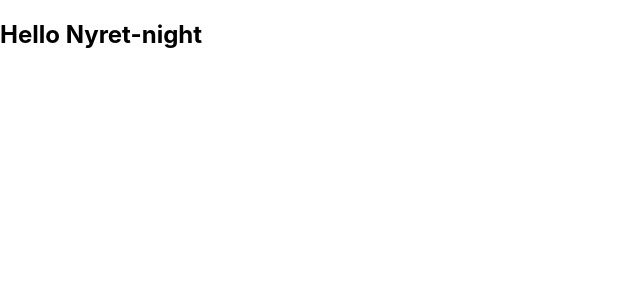
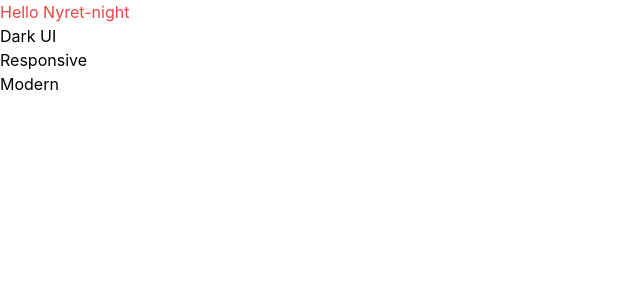
Before and after one commit to mostafizur99/nyret-night, a React (Create React App) app: page / in a window 1280 px wide. Shown: the top 300 px of the page, without its empty margins (0-640 px from the left). Built offline with nearby package versions, Linux system fonts and the light colour scheme.

Commit message:
feat: tailwind css added

```diff
--- a/package.json
+++ b/package.json
@@ -34,5 +34,10 @@
       "last 1 firefox version",
       "last 1 safari version"
     ]
+  },
+  "devDependencies": {
+    "autoprefixer": "^10.4.12",
+    "postcss": "^8.4.16",
+    "tailwindcss": "^3.1.8"
   }
 }
--- /dev/null
+++ b/postcss.config.js
@@ -0,0 +1,6 @@
+module.exports = {
+  plugins: {
+    tailwindcss: {},
+    autoprefixer: {},
+  },
+}
--- a/src/App.js
+++ b/src/App.js
@@ -2,7 +2,13 @@
 function App() {
   return (
     <div >
-      <h2>Hello Nyret-night</h2>
+      <h2 className="text-red-500">Hello Nyret-night</h2>
+
+      <ul>
+        <li>Dark UI</li>
+        <li>Responsive</li>
+        <li>Modern</li>
+      </ul>
     </div>
   );
 }
--- a/src/index.css
+++ b/src/index.css
@@ -1,3 +1,7 @@
+@tailwind base;
+@tailwind components;
+@tailwind utilities;
+
 body {
   margin: 0;
   font-family: -apple-system, BlinkMacSystemFont, 'Segoe UI', 'Roboto', 'Oxygen',
--- /dev/null
+++ b/tailwind.config.js
@@ -0,0 +1,10 @@
+/** @type {import('tailwindcss').Config} */
+module.exports = {
+  content: [
+    "./src/**/*.{js,jsx,ts,tsx}",
+  ],
+  theme: {
+    extend: {},
+  },
+  plugins: [],
+}
```
Also changed, not shown: 2 other files (tests, documents, lock files or other folders).
